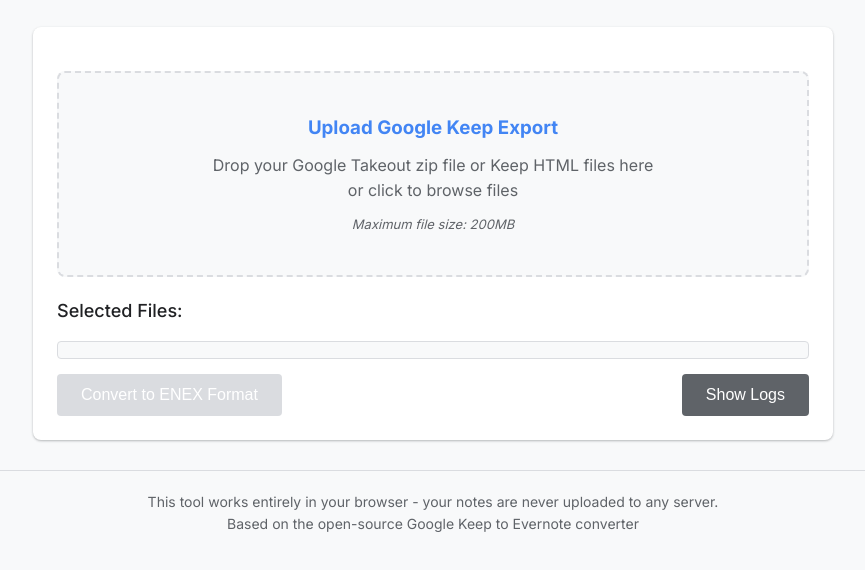
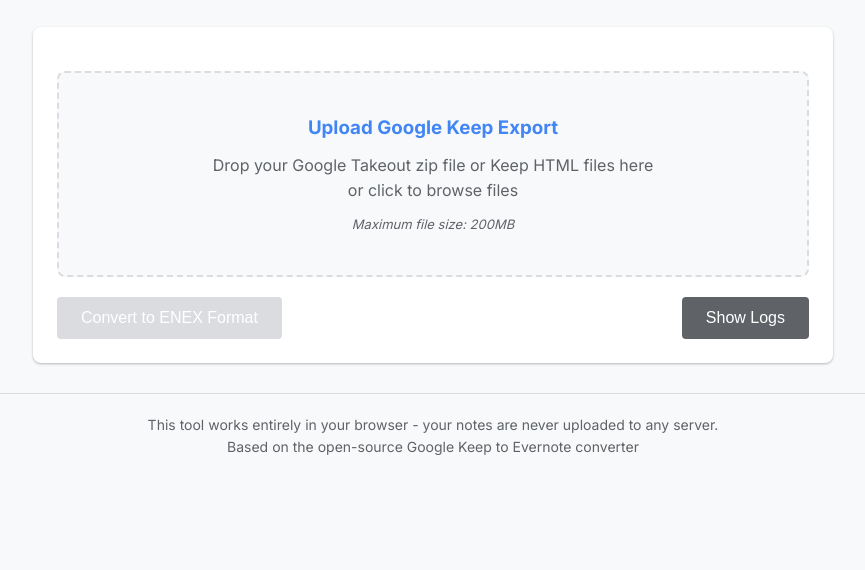
Before and after one commit to mgks/keeptonotes, a plain HTML site: page index.html in a window 1280 px wide. Shown: the part 110-680 px from the top of the page, without its empty margins (207-1072 px from the left). Drawn offline with nearby package versions, Linux system fonts and the light colour scheme.

Commit message:
web app updated

```diff
--- a/index.html
+++ b/index.html
@@ -74,13 +74,13 @@
 
       <input type="file" id="fileInput" multiple accept=".zip,.html">
 
-      <div id="fileSelectionControls">
+      <div id="fileSelectionControls" class="hidden">
         <button id="selectAllButton">Select All</button>
         <button id="deselectAllButton">Deselect All</button>
       </div>
 
-      <h2>Selected Files:</h2>
-      <ul id="fileList"></ul>
+      <h2 class="hidden" id="selectedFilesTitle">Selected Files:</h2>
+      <ul id="fileList" class="hidden"></ul>
 
       <div class="button-row">
         <button id="convertButton" disabled>Convert to ENEX Format</button>
```
